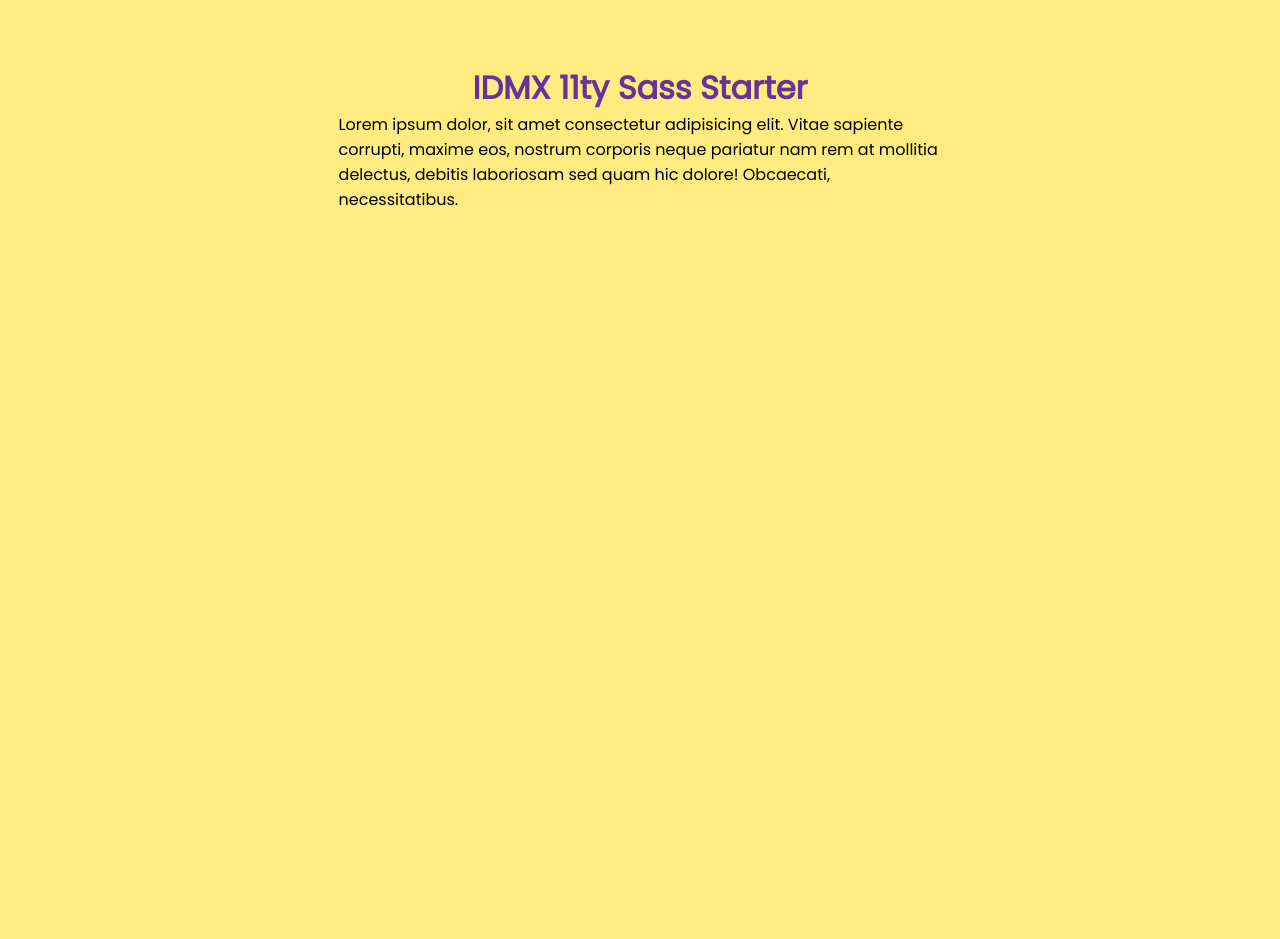
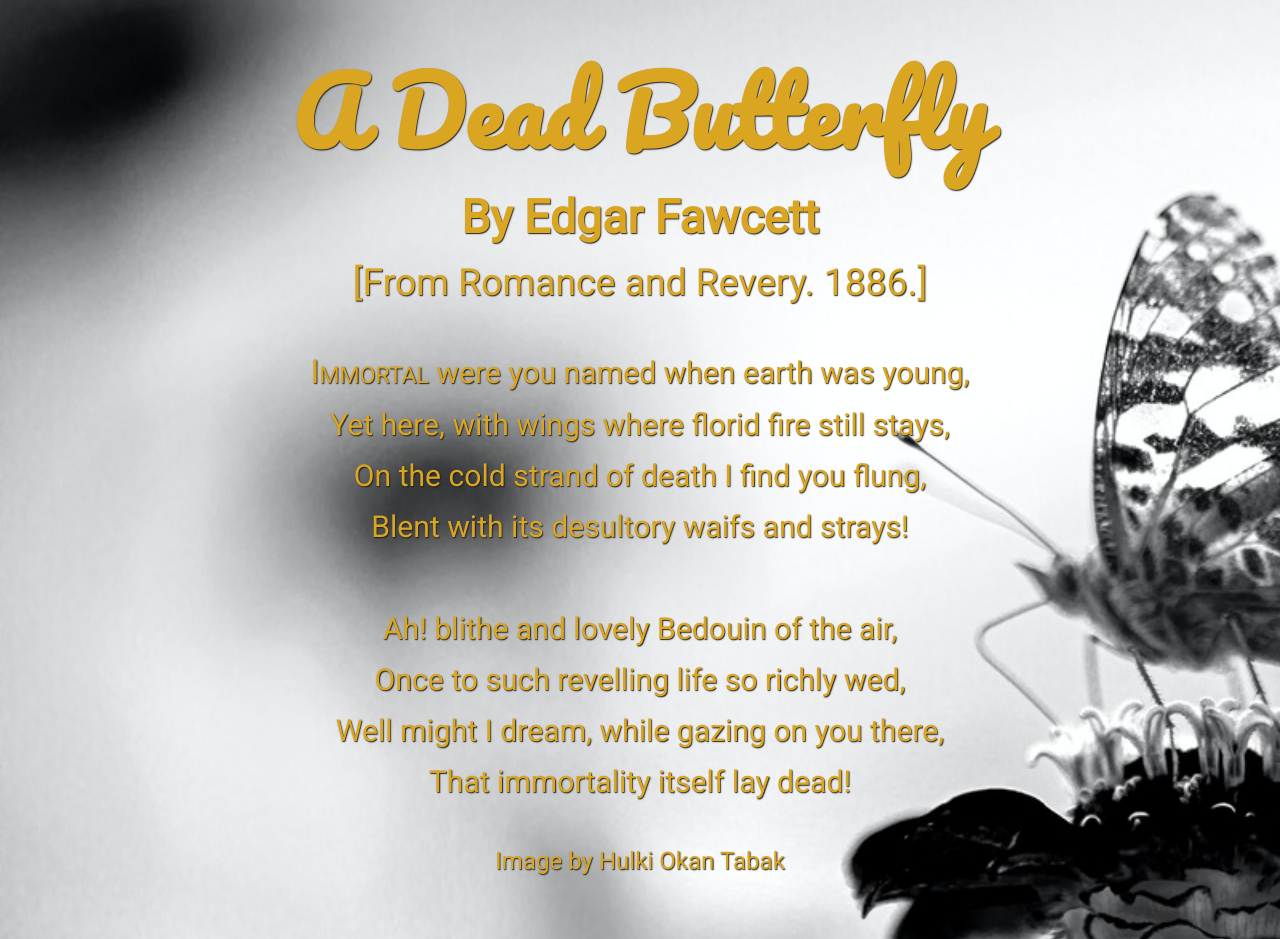
Before and after one commit to RVCC-IDMX/poem-site-ryan-rutishauser, an Eleventy site: page src/index.html in a window 1280 px wide. Before the commit the page ends 800 px from the top, so only its background shows below. Built offline with nearby package versions, Linux system fonts and the light colour scheme; Eleventy itself is replaced by a stand-in of ours; files that its build step writes are made by us from their sources; files whose address does not match are found by name.

Commit message:
webpage added to source code

```diff
--- a/src/index.html
+++ b/src/index.html
@@ -2,17 +2,44 @@
 <html lang="en">
   <head>
     <meta charset="UTF-8">
+    <meta http-equiv="X-UA-Compatible" content="IE=edge">
     <meta name="viewport" content="width=device-width, initial-scale=1.0">
-    <meta name="description" content="A modern CSS page">
-    <meta name="generator" content="Eleventy v1.2" />
-    <title>IDMX 11ty Sass Starter</title>
-    <link rel="shortcut icon" href="images/favicon.png" type="image/png">
-    <link rel="icon" type="image/svg+xml" href="images/favicon.svg" />
-    <link rel="stylesheet" href="css/main.css">
+    <title>A Poem</title>
+
+    <link rel="icon" type="image/svg+xml" href="images/favicon.svg">
+    <link rel="resetCode" href="sass/base/app.css">
+    <link rel="stylesheet" href="sass/pages/style.css">
+    <link rel="preconnect" href="https://fonts.googleapis.com">
+    <link rel="preconnect" href="https://fonts.gstatic.com" crossorigin="crossorigin">
+    <link href="https://fonts.googleapis.com/css2?family=Pacifico&family=Roboto&display=swap" rel="stylesheet">
   </head>
   <body>
-  <h1>IDMX 11ty Sass Starter</h1>
-  <p>Lorem ipsum dolor, sit amet consectetur adipisicing elit. Vitae sapiente corrupti, maxime eos, nostrum corporis neque pariatur nam rem at mollitia delectus, debitis laboriosam sed quam hic dolore! Obcaecati, necessitatibus.</p>
-  <script src="js/index.js"></script>
+    <main>
+
+      <header>
+        <h1>A Dead Butterfly</h1>
+        <h2>By Edgar Fawcett</h2>
+        <p class="intro">[From Romance and Revery. 1886.]</p>
+      </header>
+
+      <article id="poem">
+        <p>
+          <span class="small-caps">Immortal</span>
+          were you named when earth was young,
+        </p>
+        <p>Yet here, with wings where florid fire still stays,
+        </p>
+        <p>On the cold strand of death I find you flung,</p>
+        <p>Blent with its desultory waifs and strays!</p>
+        <p><br></p>
+        <p>Ah! blithe and lovely Bedouin of the air,</p>
+        <p>Once to such revelling life so richly wed,</p>
+        <p>Well might I dream, while gazing on you there,</p>
+        <p>That immortality itself lay dead!</p>
+      </article>
+    </main>
+    <footer>Image by Hulki Okan Tabak</footer>
+
+    <script src="js/app.js"></script>
   </body>
 </html>
--- a/src/sass/base/_reset.scss
+++ /dev/null
@@ -1,5 +0,0 @@
-* {
-  margin: 0;
-  padding: 0;
-  box-sizing: border-box;
-}
--- /dev/null
+++ b/src/sass/base/app.css
@@ -0,0 +1,74 @@
+/* Box sizing rules */
+*,
+*::before,
+*::after {
+  box-sizing: border-box;
+}
+
+/* Remove default margin */
+body,
+h1,
+h2,
+h3,
+h4,
+p,
+figure,
+blockquote,
+dl,
+dd {
+  margin: 0;
+}
+
+/* Remove list styles on ul, ol elements with a list role, which suggests default styling will be removed */
+ul[role='list'],
+ol[role='list'] {
+  list-style: none;
+}
+
+/* Set core root defaults */
+html:focus-within {
+  scroll-behavior: smooth;
+}
+
+/* Set core body defaults */
+body {
+  min-height: 100vh;
+  text-rendering: optimizeSpeed;
+  line-height: 1.5;
+}
+
+/* A elements that don't have a class get default styles */
+a:not([class]) {
+  text-decoration-skip-ink: auto;
+}
+
+/* Make images easier to work with */
+img,
+picture {
+  max-width: 100%;
+  display: block;
+}
+
+/* Inherit fonts for inputs and buttons */
+input,
+button,
+textarea,
+select {
+  font: inherit;
+}
+
+/* Remove all animations, transitions and smooth scroll for people that prefer not to see them */
+@media (prefers-reduced-motion: reduce) {
+  html:focus-within {
+   scroll-behavior: auto;
+  }
+
+  *,
+  *::before,
+  *::after {
+    animation-duration: 0.01ms !important;
+    animation-iteration-count: 1 !important;
+    transition-duration: 0.01ms !important;
+    scroll-behavior: auto !important;
+  }
+}
--- a/src/sass/pages/_home.scss
+++ /dev/null
@@ -1,16 +0,0 @@
-/* home */
-@use "../abstracts/variables" as var;
-@use "../base/typography" as type;
-
-body {
-  font-family: type.$font;
-  background-color: var.$bg-very-light;
-  width: min(100% - 2rem, 60ch);
-  margin-inline: auto;
-  margin-block: 4rem;
-}
-
-h1 {
-  color: var.$primary-color;
-  text-align: center;
-}
--- /dev/null
+++ b/src/sass/pages/style.css
@@ -0,0 +1,93 @@
+/* @link https://utopia.fyi/type/calculator?c=320,16,1.2,1600,36,1.25,5,2,&s=0.75|0.5|0.25,1.5|2|3|4|6,s-l&g=s,l,xl,12 */
+
+* {
+  margin: 0;
+  padding: 0;
+}
+
+:root {
+  --step--2: clamp(0.52rem, calc(0.29rem + 1.15vw), 1.44rem);
+  --step--1: clamp(0.63rem, calc(0.33rem + 1.47vw), 1.8rem);
+  --step-0: clamp(0.75rem, calc(0.38rem + 1.88vw), 2.25rem);
+  --step-1: clamp(0.9rem, calc(0.42rem + 2.39vw), 2.81rem);
+  --step-2: clamp(1.08rem, calc(0.47rem + 3.04vw), 3.52rem);
+  --step-3: clamp(1.3rem, calc(0.52rem + 3.87vw), 4.39rem);
+  --step-4: clamp(1.56rem, calc(0.57rem + 4.92vw), 5.49rem);
+  --step-5: clamp(1.87rem, calc(0.62rem + 6.25vw), 6.87rem);
+}
+
+/* My added reset */
+
+* {
+  margin: 0;
+  padding: 0;
+}
+
+html,
+body {
+  min-height: 100vh;
+}
+
+body {
+  background-color: black;
+  background-image: url("../img/butterfly2.jpg");
+  background-position-x: right;
+  background-position-y: center;
+  background-repeat: no-repeat;
+  background-size: cover;
+  padding-block: 2rem;
+  color: goldenrod;
+  text-shadow: 0.05em 0.05em 0.08em hsl(0, 0%, 11%);
+  font-family: Roboto, sans-serif;
+}
+
+main {
+  display: grid;
+  gap: 2rem;
+  grid-template-rows: 1fr auto;
+  justify-content: center;
+}
+
+header {
+  display: grid;
+  gap: 1rem;
+}
+
+h1 {
+  font-family: "Pacifico", cursive;
+  letter-spacing: 1px;
+  font-size: var(--step-5);
+  text-align: center;
+}
+
+h2 {
+  font-size: var(--step-2);
+  text-align: center;
+  margin-top: -1rem; /* a fudge to space with h1 better visually */
+}
+
+.intro {
+  text-align: center;
+  font-size: var(--step-1);
+}
+
+p {
+  font-size: var(--step-0);
+  padding-bottom: 1rem;
+}
+
+.small-caps {
+  font-size: 110%;
+  font-variant: small-caps;
+}
+
+/* poem - poet uses center justification */
+#poem {
+  text-align: center;
+}
+
+footer {
+  font-size: var(--step--1);
+  text-align: center;
+  padding: 2rem;
+}
```
Also changed, not shown: src/images/butterfly.jpg (added), src/images/butterfly2.jpg (added), src/images/favicon.svg.
